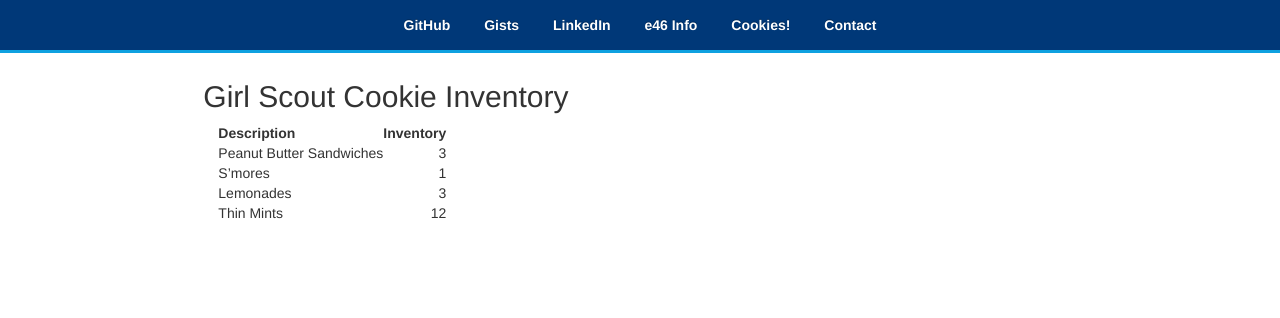
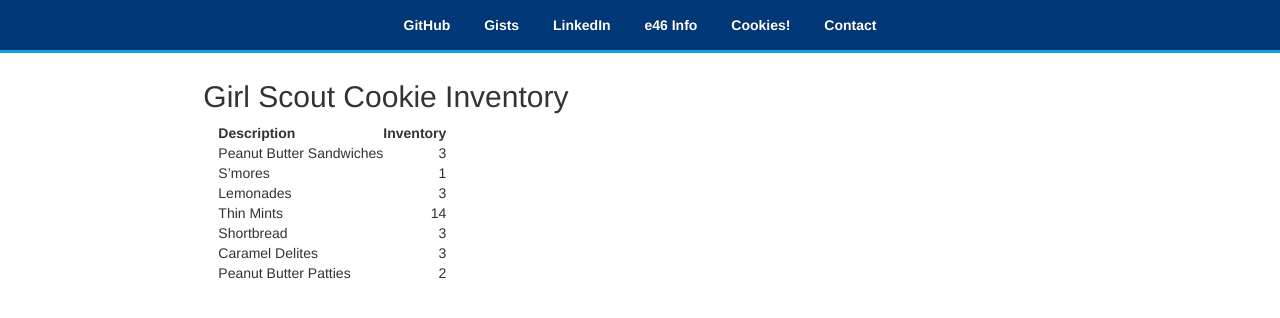
Before and after one commit to rpunt/rpunt.github.io, a Jekyll site: the page built from cookies/index.md, in a window 1280 px wide. Shown: the top 318 px of the page. Built offline with Jekyll 4.4.1, drawn with Linux system fonts in a browser that asks for light colours; nearby versions of some CDN libraries.

Commit message:
update cookie inventory

```diff
--- a/cookies/index.md
+++ b/cookies/index.md
@@ -7,4 +7,7 @@ layout: cookies
 | Peanut Butter Sandwiches |          3 |
 | S'mores                  |          1 |
 | Lemonades                |          3 |
-| Thin Mints               |         12 |
+| Thin Mints               |         14 |
+| Shortbread               |          3 |
+| Caramel Delites          |          3 |
+| Peanut Butter Patties    |          2 |
```
